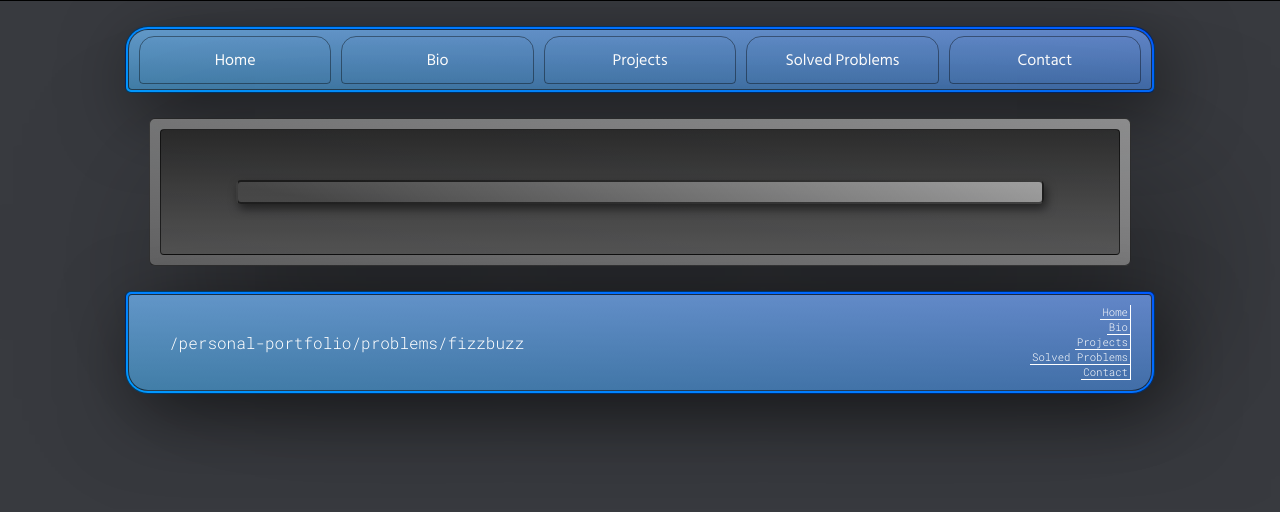
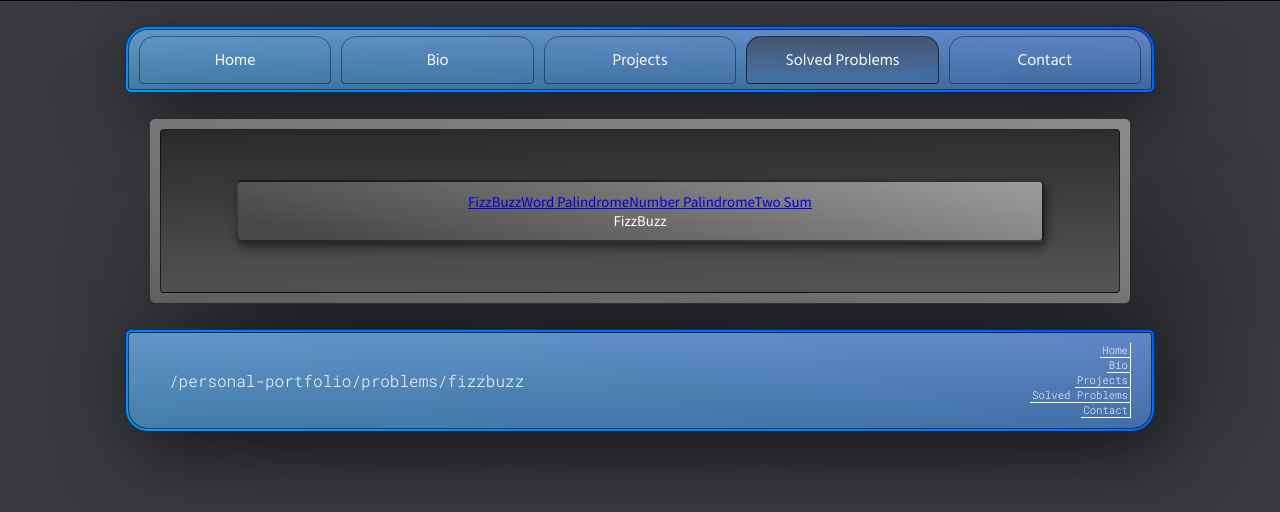
Before and after one commit to JamesNapoletano/personal-portfolio, a React (Create React App) app: page /personal-portfolio/problems/fizzbuzz in a window 1280 px wide. Shown: the top 512 px of the page. Built offline with nearby package versions, Linux system fonts and the light colour scheme.

Commit message:
Added problems routes

```diff
--- a/src/Components/NavBar/NavBar.jsx
+++ b/src/Components/NavBar/NavBar.jsx
@@ -7,7 +7,7 @@ const NavBar = () => {
         <Link
             to="personal-portfolio/"
             className={
-                pathname === '/personal-portfolio/' ? styles.navButtonDown : styles.navButtonInit
+                pathname === '/personal-portfolio/' ? styles.navButtonSelected : styles.navButton
             }
         >
             Home
@@ -16,7 +16,7 @@ const NavBar = () => {
     const bioBtn = (
         <Link
             to="personal-portfolio/bio"
-            className={pathname === '/personal-portfolio/bio' ? styles.navButtonDown : styles.navButtonInit}
+            className={pathname === '/personal-portfolio/bio' ? styles.navButtonSelected : styles.navButton}
         >
             Bio
         </Link>
@@ -24,7 +24,7 @@ const NavBar = () => {
     const projBtn = (
         <Link
             to="personal-portfolio/projects"
-            className={pathname === '/personal-portfolio/projects' ? styles.navButtonDown : styles.navButtonInit}
+            className={pathname === '/personal-portfolio/projects' ? styles.navButtonSelected : styles.navButton}
         >
             Projects
         </Link>
@@ -32,7 +32,7 @@ const NavBar = () => {
     const probBtn = (
         <Link
             to="personal-portfolio/problems"
-            className={pathname === '/personal-portfolio/problems' ? styles.navButtonDown : styles.navButtonInit}
+            className={pathname.includes('/personal-portfolio/problems') ? styles.navButtonSelected : styles.navButton}
         >
             Solved Problems
         </Link>
@@ -40,7 +40,7 @@ const NavBar = () => {
     const contBtn = (
         <Link
             to="personal-portfolio/contact"
-            className={pathname === '/personal-portfolio/contact' ? styles.navButtonDown : styles.navButtonInit}
+            className={pathname === '/personal-portfolio/contact' ? styles.navButtonSelected : styles.navButton}
         >
             Contact
         </Link>
--- a/src/Components/NavBar/NavBar.module.css
+++ b/src/Components/NavBar/NavBar.module.css
@@ -24,7 +24,7 @@
     font-family: 'Hind Siliguri', sans-serif;
 }
 
-.navButtonInit {
+.navButton {
     box-sizing: border-box;
     border: 1px solid rgb(0, 0, 0, 0.4);
     border-radius: 15px 15px 4px 4px;
@@ -41,7 +41,7 @@
 
 }
 
-.navButtonInit:hover {
+.navButton:hover {
     box-sizing: border-box;
     border: 1px solid rgba(0, 0, 0, 0.8);
     border-radius: 15px 15px 4px 4px;
@@ -56,7 +56,7 @@
 
 }
 
-.navButtonDown {
+.navButtonSelected {
     box-sizing: border-box;
     border: 1px solid rgb(0, 0, 0, 0.6);
     border-radius: 15px 15px 4px 4px;
--- a/src/Routes/Problems.jsx
+++ /dev/null
@@ -1,5 +0,0 @@
-export default function Problems() {
-    return (
-        <div>Problems</div>
-    )
-}
--- /dev/null
+++ b/src/Routes/Problems/FizzBuzz/FizzBuzz.jsx
@@ -0,0 +1,6 @@
+export default function FizzBuzz() {
+    return (
+        <div>FizzBuzz</div>
+    )
+
+}
--- /dev/null
+++ b/src/Routes/Problems/NumberPalindrome/NumberPalindrome.jsx
@@ -0,0 +1,5 @@
+export default function NumberPalindrome() {
+    return (
+        <div>Number Palindrome</div>
+    )
+}
--- /dev/null
+++ b/src/Routes/Problems/Problems.jsx
@@ -0,0 +1,18 @@
+import { Link, Outlet, useLocation } from "react-router-dom";
+
+
+
+export default function Problems() {
+    const { pathname } = useLocation();
+    return (
+        <div>
+            <nav>
+                <Link to='fizzbuzz'>FizzBuzz</Link>
+                <Link to='wordpalindrome'>Word Palindrome</Link>
+                <Link to='numberpalindrome'>Number Palindrome</Link>
+                <Link to='twosum'>Two Sum</Link>
+            </nav>
+            {pathname === '/personal-portfolio/problems' ? 'Solved Problems' : <Outlet />}
+        </div>
+    )
+}
--- /dev/null
+++ b/src/Routes/Problems/TwoSum/TwoSum.jsx
@@ -0,0 +1,5 @@
+export default function TwoSum() {
+    return (
+        <div>Two Sum</div>
+    )
+}
--- /dev/null
+++ b/src/Routes/Problems/WordPalindrome/WordPalindrome.jsx
@@ -0,0 +1,5 @@
+export default function WordPalindrome() {
+    return (
+        <div>WordPalindrome</div>
+    )
+}
--- a/src/index.jsx
+++ b/src/index.jsx
@@ -10,9 +10,13 @@ import App from './App';
 import reportWebVitals from './reportWebVitals';
 import NavBar from './Components/NavBar/NavBar';
 import Footer from './Components/Footer/Footer';
-import Bio from './Routes/Bio';
+import Bio from './Routes/Bio/Bio';
 import Projects from './Routes/Projects';
-import Problems from './Routes/Problems';
+import Problems from './Routes/Problems/Problems';
+import FizzBuzz from './Routes/Problems/FizzBuzz/FizzBuzz';
+import WordPalindrome from './Routes/Problems/WordPalindrome/WordPalindrome';
+import NumberPalindrome from './Routes/Problems/NumberPalindrome/NumberPalindrome';
+import TwoSum from './Routes/Problems/TwoSum/TwoSum';
 import Contact from './Routes/Contact';
 
 const root = ReactDOM.createRoot(document.getElementById('root'));
@@ -28,7 +32,12 @@ root.render(
                 <Route path='personal-portfolio/' element={<App />} />
                 <Route path='personal-portfolio/bio' element={<Bio />} />
                 <Route path='personal-portfolio/projects' element={<Projects />} />
-                <Route path='personal-portfolio/problems' element={<Problems />} />
+                <Route path='personal-portfolio/problems' element={<Problems />}>
+                  <Route path='fizzbuzz' element={<FizzBuzz />} />
+                  <Route path='wordpalindrome' element={<WordPalindrome />} />
+                  <Route path='numberpalindrome' element={<NumberPalindrome />} />
+                  <Route path='twosum' element={<TwoSum />} />
+                </Route>
                 <Route path='personal-portfolio/contact' element={<Contact />} />
               </Routes>
             </div>
```
Also changed, not shown: src/Routes/Bio/Bio.jsx (renamed from src/Routes/Bio.jsx).
